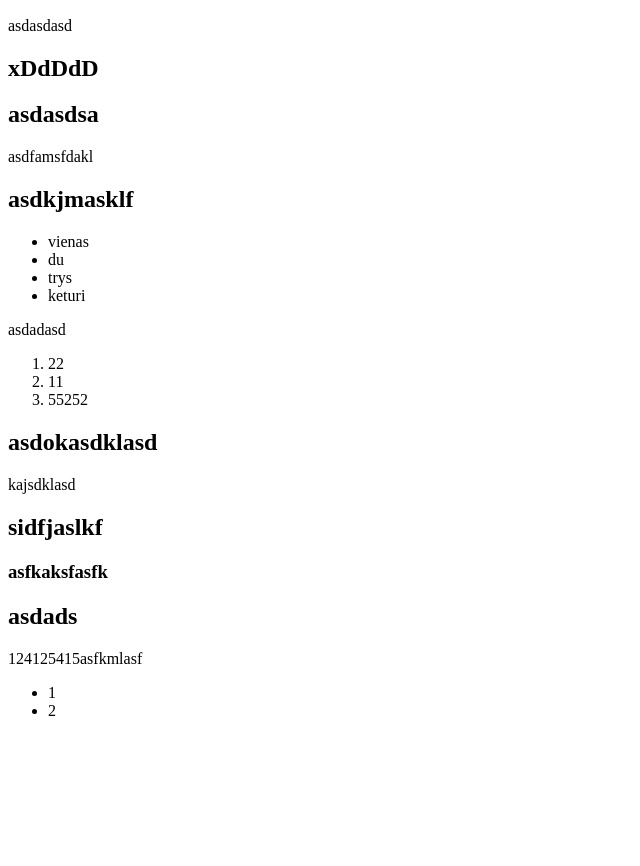
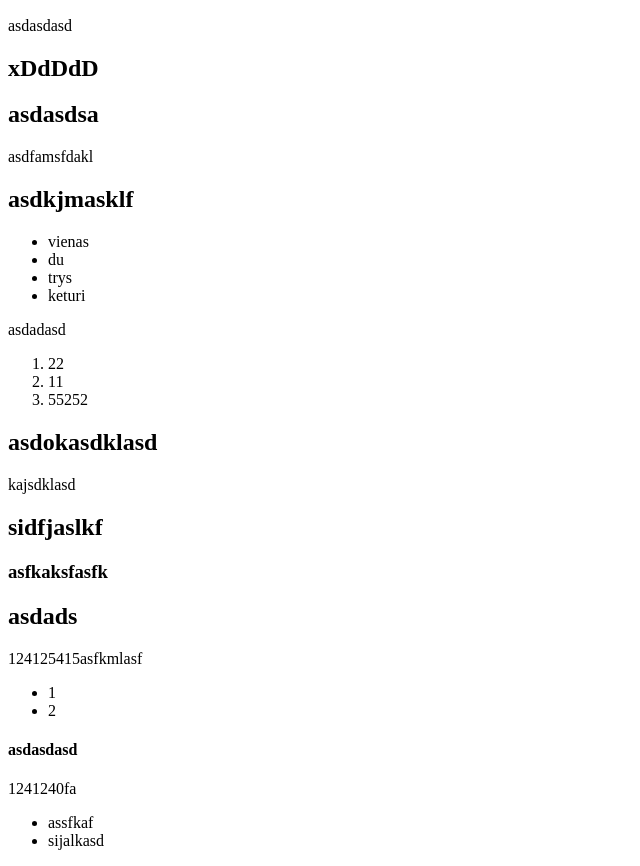
Before and after one commit to fAntomlt/test, a plain HTML site: page index.html in a window 1280 px wide. Shown: the part 195-1061 px from the top of the page, without its empty margins (0-640 px from the left). Before the commit the page ends 931 px from the top, so only its background shows below. Drawn offline with Linux system fonts and the light colour scheme.

Commit message:
Additional Completed

```diff
--- a/index.html
+++ b/index.html
@@ -47,6 +47,12 @@
                 <li>1</li>
                 <li>2</li>
             </ul>
+            <h4>asdasdasd</h4>
+            <p>1241240fa</p>
+            <ul>
+                <li>assfkaf</li>
+                <li>sijalkasd</li>
+            </ul>
         </section>
     </main>
     <footer></footer>
```
